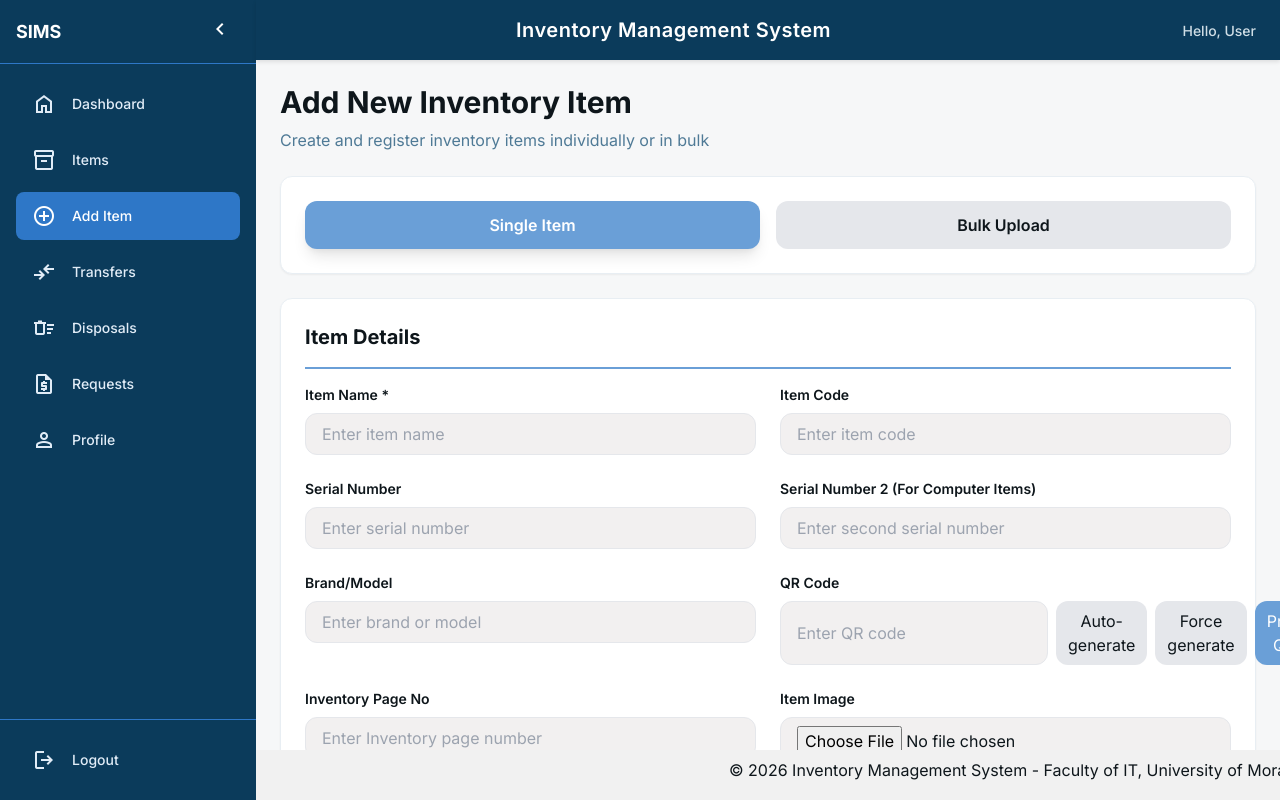
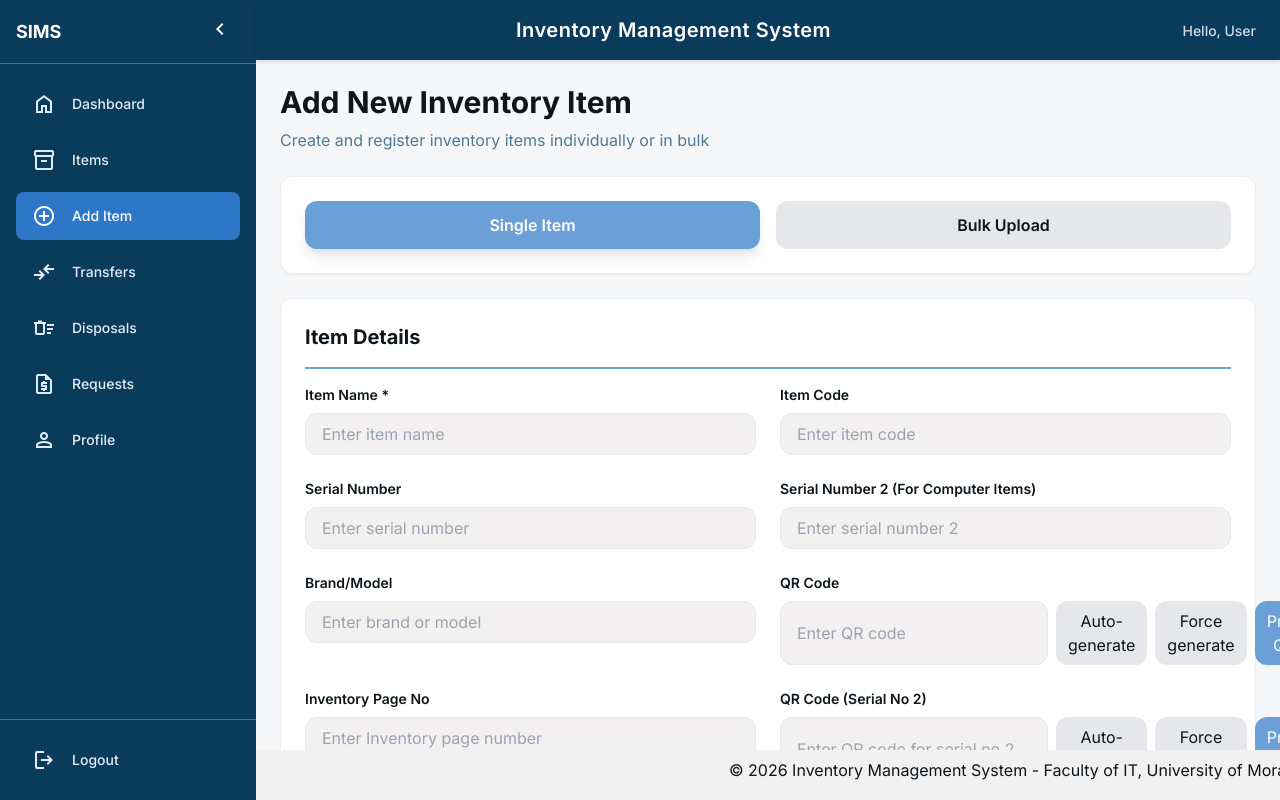
Before and after one commit to dulakshiw/SIMS, a React (Vite) app: page /inventory/add in a window 1280 px wide. Built offline with nearby package versions, Linux system fonts and the light colour scheme.

Commit message:
14/02/2026

```diff
--- a/src/Pages/Inventory/AddNewItem.jsx
+++ b/src/Pages/Inventory/AddNewItem.jsx
@@ -22,6 +22,7 @@ const AddNewItem = () => {
     serialNo2: "",
     model: "",
     QRCode: "",
+    QRCode2: "",
     pageno: "",
     itemImage: null,
     value: "",
@@ -76,21 +77,27 @@ const AddNewItem = () => {
   const generateAndSetQRCode = (force = false) => {
     const code = itemData.itemCode && itemData.itemCode.trim();
     const serial = itemData.serialNo && itemData.serialNo.trim();
+    const serial2 = itemData.serialNo2 && itemData.serialNo2.trim();
     const name = itemData.itemName && itemData.itemName.trim();
     const computed = computeQRCodeValue(code, serial, name);
+    const computed2 = computeQRCodeValue(code, serial2, name);
 
-    if (computed) {
-      setItemData({ ...itemData, QRCode: computed });
+    if (computed || computed2) {
+      setItemData((prev) => ({
+        ...prev,
+        QRCode: computed || prev.QRCode,
+        QRCode2: computed2 || prev.QRCode2
+      }));
       return;
     }
 
-    if (!computed && force) {
+    if (!computed && !computed2 && force) {
       // fallback generation when itemCode missing: include name when possible
       const fallbackBase = name ? name.replace(/\s+/g, '_') : `AUTO`;
       const fallback = `${fallbackBase}_${Date.now()}`;
-      setItemData({ ...itemData, QRCode: fallback });
-    } else if (!computed) {
-      alert('Item Code and/or Serial are missing. Use "Force generate" to create an automatic QR identifier including the item name.');
+      setItemData((prev) => ({ ...prev, QRCode: fallback }));
+    } else if (!computed && !computed2) {
+      alert('Please provide Item Code, Serial No, Serial No 2, or Item Name. Use "Force generate" to create an automatic QR identifier.');
     }
   };
 
@@ -103,29 +110,50 @@ const AddNewItem = () => {
     // Build payload: itemCode + serialNo + inventory name
     const code = itemData.itemCode && itemData.itemCode.trim();
     const serial = itemData.serialNo && itemData.serialNo.trim();
+    const serial2 = itemData.serialNo2 && itemData.serialNo2.trim();
     const name = itemData.itemName && itemData.itemName.trim();
-    const payload = computeQRCodeValue(code, serial, name);
+    const payload = (itemData.QRCode && itemData.QRCode.trim()) || computeQRCodeValue(code, serial, name);
+    const payload2 = (itemData.QRCode2 && itemData.QRCode2.trim()) || computeQRCodeValue(code, serial2, name);
 
-    if (!payload) {
-      alert('No data available to generate QR. Please provide at least one of Item Code, Serial No, or Item Name.');
+    if (!payload && !payload2) {
+      alert('No data available to generate QR. Please provide at least one of Item Code, Serial No, Serial No 2, or Item Name.');
       return;
     }
 
-    const qrDataUrl = `${window.location.origin}/inventory/scan?q=${encodeURIComponent(payload)}&incharge=${encodeURIComponent(itemData.receivedfrom || '')}`;
-    const url = getQrImageUrl(qrDataUrl, 300);
+    const labels = [];
+    if (payload) {
+      labels.push({
+        payload,
+        title: name || '',
+        sub: `${code || ''}${serial ? ' | ' + serial : ''}`
+      });
+    }
+    if (payload2) {
+      labels.push({
+        payload: payload2,
+        title: name || '',
+        sub: `${code || ''}${serial2 ? ' | ' + serial2 : ''}`
+      });
+    }
+
     const w = window.open('', '_blank');
     if (!w) {
       alert('Unable to open print window. Please allow popups.');
       return;
     }
-    w.document.write(`<html><head><title>Print QR</title></head><body style="display:flex;align-items:center;justify-content:center;height:100vh">`);
-    w.document.write(`<div style="text-align:center;font-family:Arial,Helvetica,sans-serif">`);
-    w.document.write(`<img src="${url}" alt="QR" style="width:300px;height:300px;"/>`);
-    w.document.write(`<div style="margin-top:12px;font-weight:bold">${name || ''}</div>`);
-    w.document.write(`<div style="margin-top:6px">${code || ''} ${serial ? ' | ' + serial : ''}</div>`);
-    w.document.write(`<div style="margin-top:8px;font-size:12px;color:#666">Scan or visit: ${qrDataUrl}</div>`);
-    w.document.write(`</div>`);
-    w.document.write(`</body></html>`);
+    w.document.write(`<html><head><title>Print QR</title></head><body style="display:flex;align-items:center;justify-content:center;min-height:100vh">`);
+    w.document.write(`<div style="display:flex;gap:24px;flex-wrap:wrap;align-items:center;justify-content:center;font-family:Arial,Helvetica,sans-serif">`);
+    labels.forEach((label) => {
+      const qrDataUrl = `${window.location.origin}/inventory/scan?q=${encodeURIComponent(label.payload)}&incharge=${encodeURIComponent(itemData.receivedfrom || '')}`;
+      const url = getQrImageUrl(qrDataUrl, 300);
+      w.document.write(`<div style="text-align:center">`);
+      w.document.write(`<img src="${url}" alt="QR" style="width:300px;height:300px;"/>`);
+      w.document.write(`<div style="margin-top:12px;font-weight:bold">${label.title}</div>`);
+      w.document.write(`<div style="margin-top:6px">${label.sub}</div>`);
+      w.document.write(`<div style="margin-top:8px;font-size:12px;color:#666">Scan or visit: ${qrDataUrl}</div>`);
+      w.document.write(`</div>`);
+    });
+    w.document.write(`</div></body></html>`);
     w.document.close();
     w.focus();
     setTimeout(() => { w.print(); }, 250);
@@ -163,11 +191,15 @@ const AddNewItem = () => {
         const itemsWithQr = items.map((it, idx) => {
           const code = it.itemcode || it.itemCode || '';
           const serial = it.serialno || it.serialNo || '';
+          const serial2 = it.serialno2 || it.serialNo2 || '';
           const name = it.itemname || it.itemName || '';
           const computed = computeQRCodeValue(code, serial, name);
+          const computed2 = computeQRCodeValue(code, serial2, name);
           const q = computed && computed !== '' ? computed : `AUTO_${Date.now()}_${idx}`;
           const qUrl = `${window.location.origin}/inventory/scan?q=${encodeURIComponent(q)}&incharge=${encodeURIComponent(it.receivedfrom||'')}`;
-          return { ...it, qrcode: q, qrcodeUrl: qUrl };
+          const q2 = computed2 && computed2 !== '' ? computed2 : '';
+          const q2Url = q2 ? `${window.location.origin}/inventory/scan?q=${encodeURIComponent(q2)}&incharge=${encodeURIComponent(it.receivedfrom||'')}` : '';
+          return { ...it, qrcode: q, qrcodeUrl: qUrl, qrcode2: q2, qrcode2Url: q2Url };
         });
 
         setBulkItems(itemsWithQr);
@@ -186,13 +218,13 @@ const AddNewItem = () => {
   const downloadTemplate = () => {
     const headers = [
       'itemName', 'itemCode', 'serialNo', 'serialNo2', 'model',
-      'QRCode', "pageno", 'value', 'purchaseDate', 'ginNo', 'poNo',
+      'QRCode', 'QRCode2', "pageno", 'value', 'purchaseDate', 'ginNo', 'poNo',
       'supplier', 'funding', 'receivedfrom', 'warranty', 'location', 'remarks'
     ];
 
     const csvContent = [
       headers.join(','),
-      'Core i7 Computer,ITDEOFQCE 01,SN123,SN456,HP,QR001,1,5000,2025-01-15,15550,PO001,VSIS,Capital Fund,Stores,3 Years,Deans Office,Good condition'
+      'Core i7 Computer,ITDEOFQCE 01,SN123,SN456,HP,QR001,QR002,1,5000,2025-01-15,15550,PO001,VSIS,Capital Fund,Stores,3 Years,Deans Office,Good condition'
     ].join('\n');
 
     const blob = new Blob([csvContent], { type: 'text/csv' });
@@ -214,7 +246,13 @@ const AddNewItem = () => {
         const res = await fetch('http://localhost:4000/api/items/bulk', {
           method: 'POST',
           headers: { 'Content-Type': 'application/json' },
-          body: JSON.stringify(bulkItems.map(it => ({ ...it, qrcode: it.qrcode, qrcodeUrl: it.qrcodeUrl })))
+          body: JSON.stringify(bulkItems.map(it => ({
+            ...it,
+            qrcode: it.qrcode,
+            qrcodeUrl: it.qrcodeUrl,
+            qrcode2: it.qrcode2,
+            qrcode2Url: it.qrcode2Url
+          })))
         });
         const data = await res.json();
         if (res.ok) {
@@ -248,26 +286,37 @@ const AddNewItem = () => {
       ? bulkItems.filter((_, i) => selectedBulk[i])
       : bulkItems;
 
-    const cardHtml = itemsToPrint.map((it) => {
+    const labelEntries = itemsToPrint.flatMap((it) => {
       const name = it.itemname || it.itemName || '';
       const code = it.itemcode || it.itemCode || '';
       const serial = it.serialno || it.serialNo || '';
+      const serial2 = it.serialno2 || it.serialNo2 || '';
+      const entries = [];
       const url = it.qrcodeUrl || `${window.location.origin}/inventory/scan?q=${encodeURIComponent(it.qrcode || '')}`;
-      const qrImg = getQrImageUrl(url, labelLayout === 'avery' ? 140 : 200);
+      entries.push({ name, code, serial, url });
+      if (it.qrcode2 || serial2) {
+        const url2 = it.qrcode2Url || `${window.location.origin}/inventory/scan?q=${encodeURIComponent(it.qrcode2 || '')}`;
+        entries.push({ name, code, serial: serial2, url: url2 });
+      }
+      return entries;
+    });
+
+    const cardHtml = labelEntries.map((entry) => {
+      const qrImg = getQrImageUrl(entry.url, labelLayout === 'avery' ? 140 : 200);
       if (labelLayout === 'avery') {
         return `
           <div style="width:180px;height:110px;display:inline-block;margin:6px;padding:6px;border:0;box-sizing:border-box;text-align:center;font-family:Arial,Helvetica,sans-serif;vertical-align:top">
             <img src="${qrImg}" style="width:86px;height:86px;object-fit:contain;display:block;margin:0 auto" />
-            <div style="margin-top:6px;font-weight:600;font-size:11px">${name}</div>
-            <div style="font-size:10px;color:#444">${code}${serial? ' | ' + serial : ''}</div>
+            <div style="margin-top:6px;font-weight:600;font-size:11px">${entry.name}</div>
+            <div style="font-size:10px;color:#444">${entry.code}${entry.serial ? ' | ' + entry.serial : ''}</div>
           </div>
         `;
       }
       return `
         <div style="width:240px;height:320px;display:inline-block;margin:8px;padding:8px;border:1px solid #e5e7eb;box-sizing:border-box;text-align:center;font-family:Arial,Helvetica,sans-serif">
           <img src="${qrImg}" style="width:200px;height:200px;object-fit:contain" />
-          <div style="margin-top:8px;font-weight:600">${name}</div>
-          <div style="font-size:12px;color:#444">${code}${serial? ' | ' + serial : ''}</div>
+          <div style="margin-top:8px;font-weight:600">${entry.name}</div>
+          <div style="font-size:12px;color:#444">${entry.code}${entry.serial ? ' | ' + entry.serial : ''}</div>
         </div>
       `;
     }).join('\n');
@@ -315,6 +364,7 @@ const AddNewItem = () => {
       serialNo2: "",
       model: "",
       QRCode: "",
+      QRCode2: "",
       pageno: "",
       itemImage: null,
       value: "",
@@ -433,7 +483,7 @@ const AddNewItem = () => {
                     name="serialNo2"
                     value={itemData.serialNo2}
                     onChange={handleChange}
-                    placeholder="Enter second serial number"
+                    placeholder="Enter serial number 2"
                     style={{ backgroundColor: '#F2F0F0' }}
                     className="w-full px-4 py-2 border border-border rounded-lg focus:outline-none focus:ring-2 focus:ring-primary-500"
                   />
@@ -512,6 +562,53 @@ const AddNewItem = () => {
                     style={{ backgroundColor: '#F2F0F0' }}
                     className="w-full px-4 py-2 border border-border rounded-lg focus:outline-none focus:ring-2 focus:ring-primary-500"
                   />
+                </div>
+
+                {/* QR Code (Serial No 2) */}
+                <div className="space-y-2">
+                  <label className="block text-sm font-semibold text-text-dark">QR Code (Serial No 2)</label>
+                  <div className="flex gap-2">
+                    <input
+                      type="text"
+                      name="QRCode2"
+                      value={itemData.QRCode2}
+                      onChange={handleChange}
+                      placeholder="Enter QR code for serial no 2"
+                      style={{ backgroundColor: '#F2F0F0' }}
+                      className="flex-1 px-4 py-2 border border-border rounded-lg focus:outline-none focus:ring-2 focus:ring-primary-500"
+                    />
+                    <button
+                      type="button"
+                      onClick={() => generateAndSetQRCode(false)}
+                      className="px-3 py-2 bg-gray-200 rounded-lg hover:bg-gray-300"
+                    >
+                      Auto-generate
+                    </button>
+                    <button
+                      type="button"
+                      onClick={() => generateAndSetQRCode(true)}
+                      className="px-3 py-2 bg-gray-200 rounded-lg hover:bg-gray-300"
+                    >
+                      Force generate
+                    </button>
+                    <button
+                      type="button"
+                      onClick={handlePrintQr}
+                      className="px-3 py-2 bg-primary-500 text-white rounded-lg hover:bg-primary-600"
+                    >
+                      Print QR
+                    </button>
+                  </div>
+
+                  {itemData.QRCode2 && (
+                    <div className="mt-3 flex items-center gap-4">
+                      <img src={getQrImageUrl(itemData.QRCode2, 120)} alt="QR preview" />
+                      <div className="text-sm">
+                        <div className="font-semibold">{itemData.QRCode2}</div>
+                        <div className="text-text-light">Scan to view item</div>
+                      </div>
+                    </div>
+                  )}
                 </div>
 
                 {/* Item Image */}
--- a/src/Pages/Inventory/ItemDetail.jsx
+++ b/src/Pages/Inventory/ItemDetail.jsx
@@ -89,6 +89,7 @@ const ItemDetail = () => {
                 <div className="col-span-1 md:col-span-2">
                   <h3 className="text-lg font-semibold">Confidential Details (Incharge only)</h3>
                   <div><strong>QR Code:</strong> {item.QRCode || item.qrcode || '-'}</div>
+                  <div><strong>QR Code 2:</strong> {item.QRCode2 || item.qrcode2 || '-'}</div>
                   <div><strong>GIN File:</strong> {item.ginfile || '-'}</div>
                   <div><strong>Image:</strong> {item.itemImage || '-'}</div>
                 </div>
```
